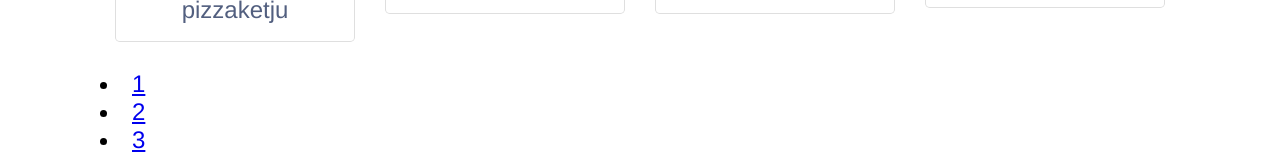
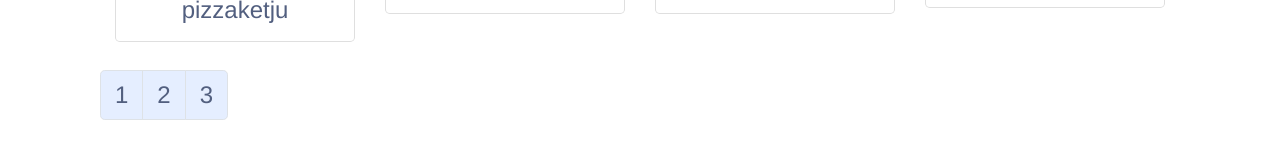
Before and after one commit to joegitau/wolt-restaurants-app, a React app: page / in a window 1280 px wide. Shown: the part 1920-2085 px from the top of the page. After the commit the page ends 2054 px from the top, so only its background shows below. Built offline with nearby package versions, Linux system fonts and the light colour scheme.

Commit message:
styled and fiexd pagination of restaurants

```diff
--- /dev/null
+++ b/src/styles/components/paginations.scss
@@ -0,0 +1,34 @@
+.pagination {
+  display: flex;
+  padding-left: 0;
+  list-style: none;
+  border-radius: 0.475rem;
+
+  .pag-item {
+    .pag-link {
+      position: relative;
+      display: block;
+      padding: 1rem 1.4rem;
+      margin-left: -1px;
+      color: $primary-color;
+      background-color: $alt-bg;
+      border: 1px solid #dee2e6;
+      text-decoration: none;
+
+      &:hover {
+        background-color: darken($alt-bg, 25%);
+        color: #fff;
+      }
+    }
+  }
+  .pag-item:first-child .pag-link {
+    margin-left: 0;
+    border-top-left-radius: 0.475rem;
+    border-bottom-left-radius: 0.475rem;
+  }
+
+  .pag-item:last-child .pag-link {
+    border-top-right-radius: 0.475rem;
+    border-bottom-right-radius: 0.475rem;
+  }
+}
--- a/src/styles/styles.scss
+++ b/src/styles/styles.scss
@@ -4,3 +4,4 @@
 @import "./components/nav";
 @import "./components/restaurants";
 @import "./components/buttons";
+@import "./components/paginations";
--- a/src/utils/pagination.js
+++ b/src/utils/pagination.js
@@ -11,7 +11,7 @@ const Pagination = ({ restaurantsPerPage, totalRestaurants, onPaginate }) => {
     <React.Fragment>
       <div className="pagination">
         {pageNumbers.map(pageNumber => (
-          <li key={pageNumber} className="pag-link">
+          <li key={pageNumber} className="pag-item">
             <a
               className="pag-link"
               href="#0"
```
